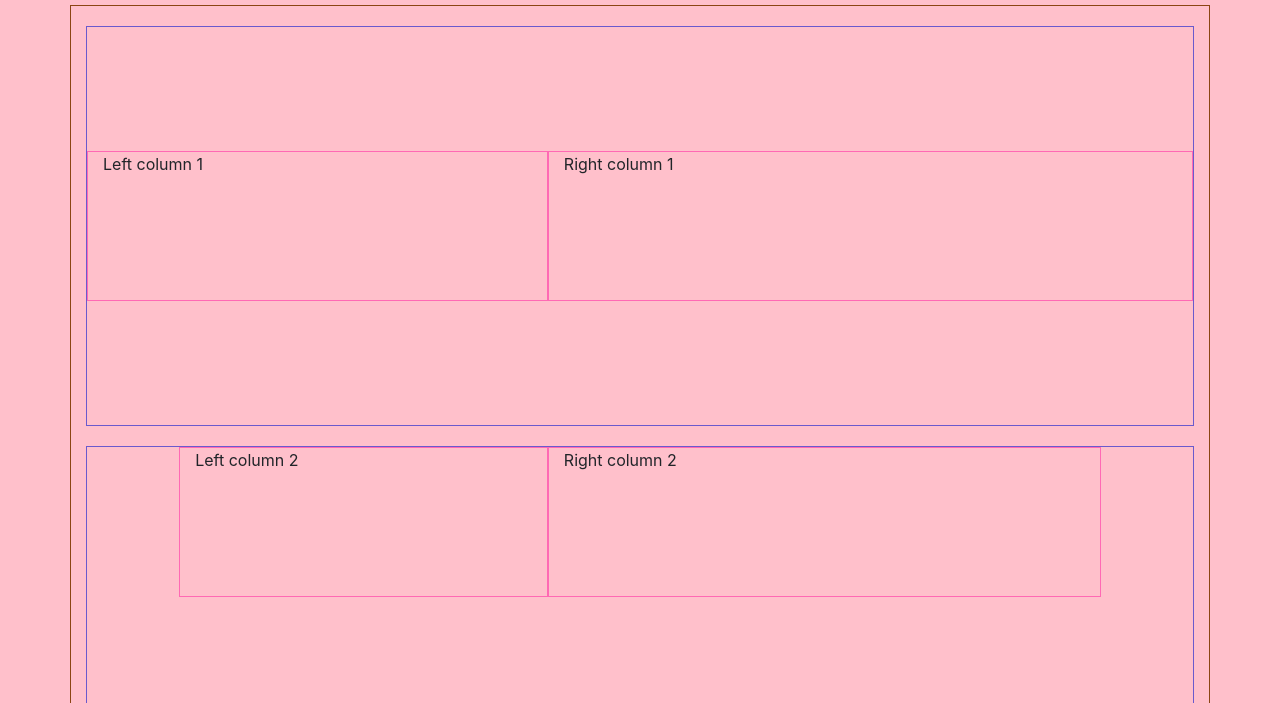
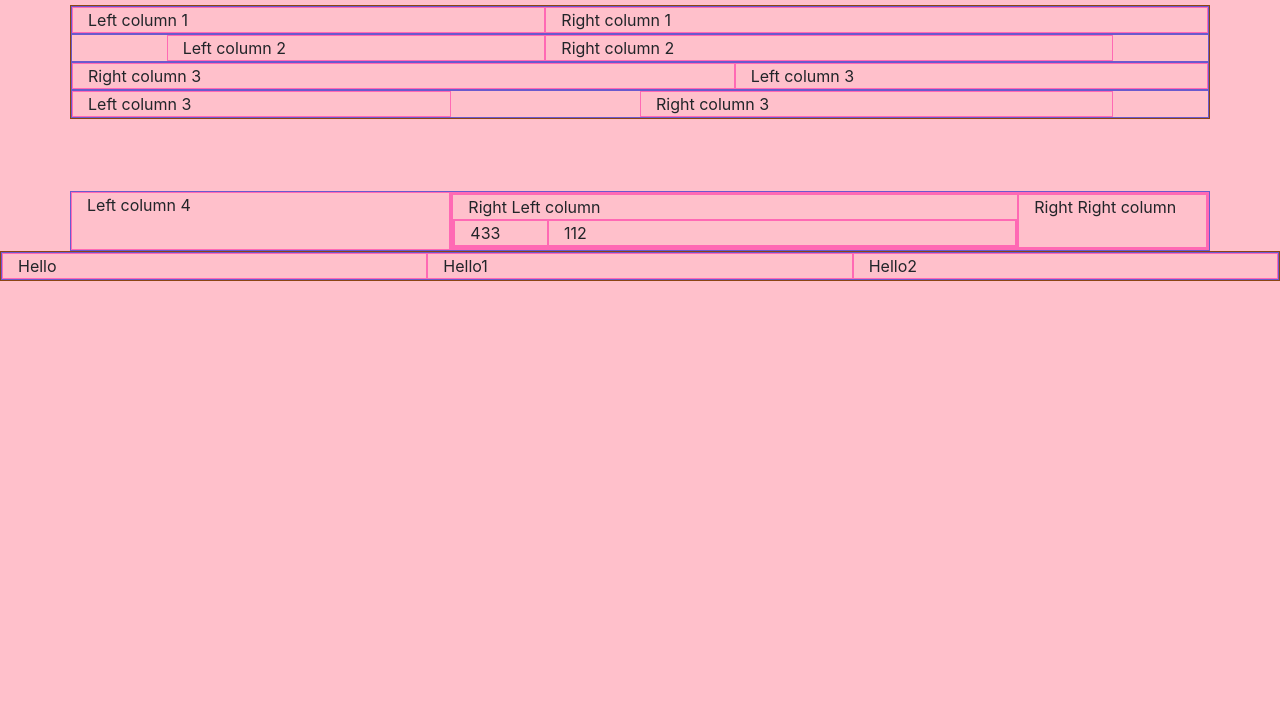
Before and after one commit to MaiTranHuy/FER-SE1634, a website: page index.html in a window 1280 px wide. Shown: the part 97-800 px from the top of the page. Drawn offline with nearby package versions, Linux system fonts and the light colour scheme.

Commit message:
Thu nghiem Boostrap thanh cong

```diff
--- a/assets/css/main.css
+++ b/assets/css/main.css
@@ -4,18 +4,17 @@
 
 #wrapper{
     border: 1px solid saddlebrown;
-    /* height: 400px; */
 }
 
 .row{
     border: 1px solid slateblue;
-    margin: 20px auto;
-    height: 400px;
+
+
 
 }
 
 .row div{
-    height: 150px;
+
     border: 1px solid hotpink;
 
 }
--- a/index.html
+++ b/index.html
@@ -21,16 +21,41 @@
             <div class="col-sm-5">Left column 1</div>
             <div class="col-sm-7">Right column 1</div>
         </div>
+
         <div class="row justify-content-center">
             <div class="col-12 col-sm-4">Left column 2</div>
             <div class="col-12 col-sm-6">Right column 2</div>
         </div>
-        <!--
+
         <div class="row">
             <div class="col-sm-5 order-sm-last">Left column 3</div>
             <div class="col-sm-7 order-sm-first">Right column 3</div>
 
-        </div> -->
+        </div>
+
+        <div class="row">
+            <div class="col-sm-4 ">Left column 3</div>
+            <div class="offset-sm-2 col-sm-5 ">Right column 3</div>
+        </div>
+    </div>
+<br>
+<br>
+<br>
+    <div class="container">
+        <div class="row">
+            <div class="col-sm-4">Left column 4</div>
+            <div class="col-sm-8">
+                <div class="row">
+                    <div class="col-sm-9">Right Left column
+                    <div class="row">
+                        <div class="col-sm-2">433</div>
+                        <div class="col-sm-10">112</div>
+                    </div>
+                </div>
+                    <div class="col-sm-3">Right Right column</div>
+                </div>
+            </div>
+        </div>
     </div>
 
     <div class="container-fluid" id="wrapper">
```
